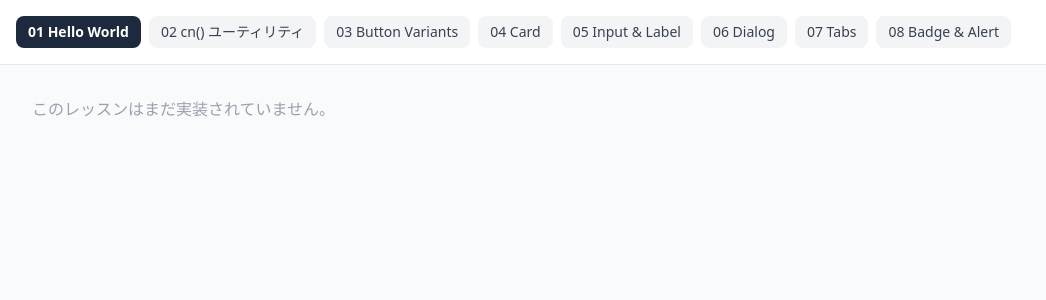
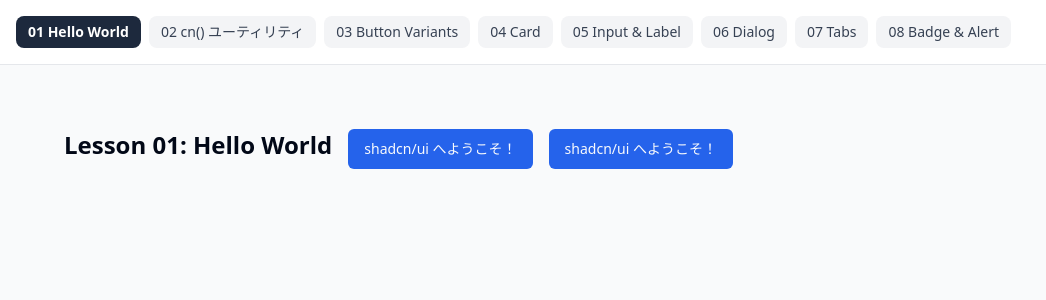
Before and after one commit to IchinaZiru/my-tech-roadmap, a React (Vite) app in the folder shadcn-ui/: page / in a window 1280 px wide. Shown: the top 300 px of the page, without its empty margins (0-1046 px from the left). Built offline with nearby package versions, Linux system fonts and the light colour scheme.

Commit message:
shadcn 基礎概念

```diff
--- /dev/null
+++ b/shadcn-ui/@/components/ui/button.tsx
@@ -0,0 +1,56 @@
+import * as React from "react"
+import { Slot } from "@radix-ui/react-slot"
+import { cva, type VariantProps } from "class-variance-authority"
+
+import { cn } from "@/lib/utils"
+
+const buttonVariants = cva(
+  "inline-flex items-center justify-center gap-2 whitespace-nowrap rounded-md text-sm font-medium ring-offset-background transition-colors focus-visible:outline-none focus-visible:ring-2 focus-visible:ring-ring focus-visible:ring-offset-2 disabled:pointer-events-none disabled:opacity-50 [&_svg]:pointer-events-none [&_svg]:size-4 [&_svg]:shrink-0",
+  {
+    variants: {
+      variant: {
+        default: "bg-primary text-primary-foreground hover:bg-primary/90",
+        destructive:
+          "bg-destructive text-destructive-foreground hover:bg-destructive/90",
+        outline:
+          "border border-input bg-background hover:bg-accent hover:text-accent-foreground",
+        secondary:
+          "bg-secondary text-secondary-foreground hover:bg-secondary/80",
+        ghost: "hover:bg-accent hover:text-accent-foreground",
+        link: "text-primary underline-offset-4 hover:underline",
+      },
+      size: {
+        default: "h-10 px-4 py-2",
+        sm: "h-9 rounded-md px-3",
+        lg: "h-11 rounded-md px-8",
+        icon: "h-10 w-10",
+      },
+    },
+    defaultVariants: {
+      variant: "default",
+      size: "default",
+    },
+  }
+)
+
+export interface ButtonProps
+  extends React.ButtonHTMLAttributes<HTMLButtonElement>,
+    VariantProps<typeof buttonVariants> {
+  asChild?: boolean
+}
+
+const Button = React.forwardRef<HTMLButtonElement, ButtonProps>(
+  ({ className, variant, size, asChild = false, ...props }, ref) => {
+    const Comp = asChild ? Slot : "button"
+    return (
+      <Comp
+        className={cn(buttonVariants({ variant, size, className }))}
+        ref={ref}
+        {...props}
+      />
+    )
+  }
+)
+Button.displayName = "Button"
+
+export { Button, buttonVariants }
--- a/shadcn-ui/src/App.tsx
+++ b/shadcn-ui/src/App.tsx
@@ -1,14 +1,14 @@
 import { useState } from 'react'
 
 // ── レッスンを実装したら下のimportコメントを外す ──────────────────────
-// import HelloWorldLesson    from './lessons/01-hello-world/HelloWorldLesson'
-// import CnUtilityLesson     from './lessons/02-cn-utility/CnUtilityLesson'
-// import ButtonVariantsLesson from './lessons/03-button-variants/ButtonVariantsLesson'
-// import CardLesson          from './lessons/04-card/CardLesson'
-// import InputLabelLesson    from './lessons/05-input-label/InputLabelLesson'
-// import DialogLesson        from './lessons/06-dialog/DialogLesson'
-// import TabsLesson          from './lessons/07-tabs/TabsLesson'
-// import BadgeAlertLesson    from './lessons/08-badge-alert/BadgeAlertLesson'
+import HelloWorldLesson    from './lessons/01-hello-world/HelloWorldLesson'
+import CnUtilityLesson     from './lessons/02-cn-utility/CnUtilityLesson'
+import ButtonVariantsLesson from './lessons/03-button-variants/ButtonVariantsLesson'
+import CardLesson          from './lessons/04-card/CardLesson'
+import InputLabelLesson    from './lessons/05-input-label/InputLabelLesson'
+import DialogLesson        from './lessons/06-dialog/DialogLesson'
+import TabsLesson          from './lessons/07-tabs/TabsLesson'
+import BadgeAlertLesson    from './lessons/08-badge-alert/BadgeAlertLesson'
 // ────────────────────────────────────────────────────────────────────────
 
 type Lesson = {
@@ -17,14 +17,14 @@ type Lesson = {
 }
 
 const LESSONS: Lesson[] = [
-  { label: '01 Hello World',      Component: null },
-  { label: '02 cn() ユーティリティ', Component: null },
-  { label: '03 Button Variants',  Component: null },
-  { label: '04 Card',             Component: null },
-  { label: '05 Input & Label',    Component: null },
-  { label: '06 Dialog',           Component: null },
-  { label: '07 Tabs',             Component: null },
-  { label: '08 Badge & Alert',    Component: null },
+  { label: '01 Hello World',      Component: HelloWorldLesson },
+  { label: '02 cn() ユーティリティ', Component: CnUtilityLesson },
+  { label: '03 Button Variants',  Component: ButtonVariantsLesson },
+  { label: '04 Card',             Component: CardLesson },
+  { label: '05 Input & Label',    Component: InputLabelLesson },
+  { label: '06 Dialog',           Component: DialogLesson },
+  { label: '07 Tabs',             Component: TabsLesson },
+  { label: '08 Badge & Alert',    Component: BadgeAlertLesson },
 ]
 
 export default function App() {
--- a/shadcn-ui/src/lessons/01-hello-world/HelloWorldLesson.tsx
+++ b/shadcn-ui/src/lessons/01-hello-world/HelloWorldLesson.tsx
@@ -9,13 +9,19 @@
 
 import { Button } from '@/components/ui/button'
 
+function handleClick() {
+  alert('ボタンがクリックされました！')
+}
+
 export default function HelloWorldLesson() {
   return (
-    <div className="p-8">
+    <div className="p-8 flex gap-4">
       <h2 className="text-2xl font-bold mb-6">Lesson 01: Hello World</h2>
 
       {/* ここにコードを追加する */}
       {/* ヒント: <Button> コンポーネントを使ってボタンを表示する */}
+      <Button>shadcn/ui へようこそ！</Button>
+      <Button onClick={handleClick}>shadcn/ui へようこそ！</Button>
     </div>
   )
 }
```
Also changed, not shown: shadcn-ui/package.json (+4 -4 lines), 2 other files (tests, documents, lock files or other folders).
